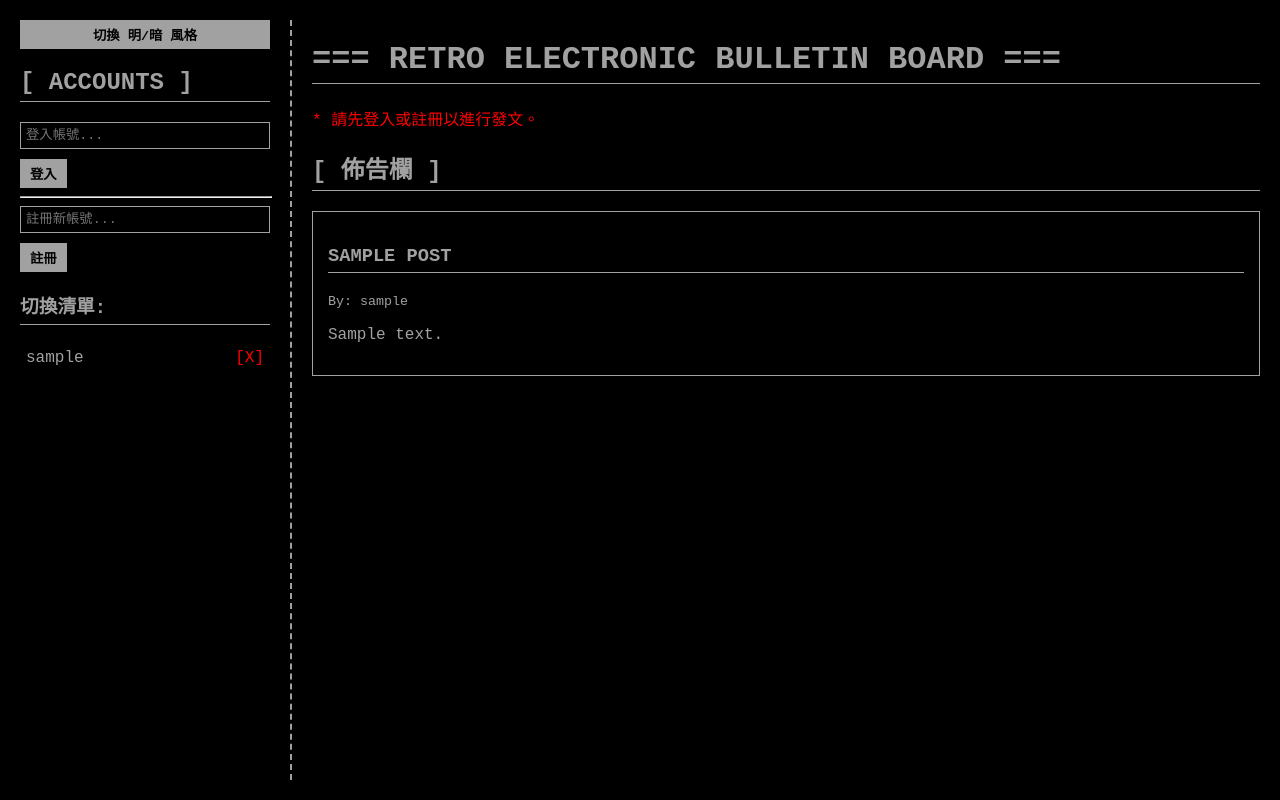
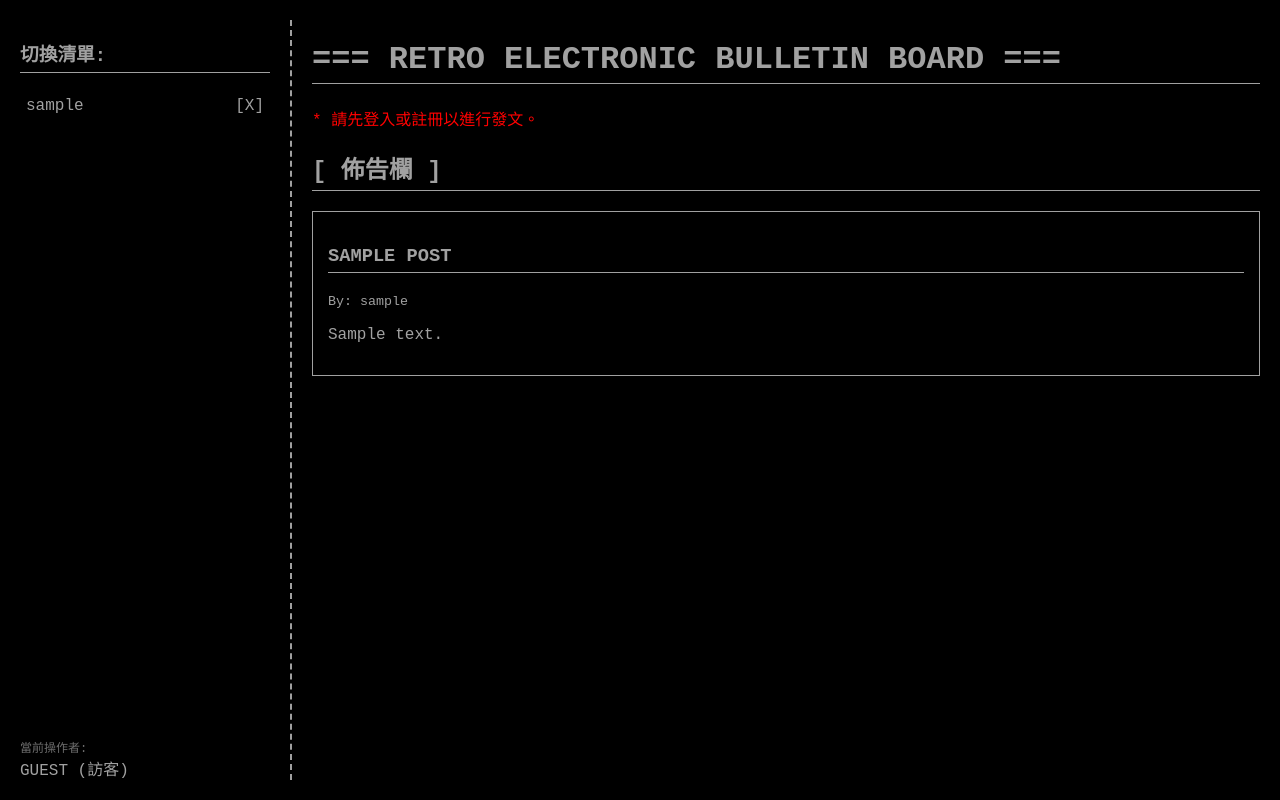
Before and after one commit to hibrite/roleplay, a Flask app: page / in a window 1280 px wide. Run offline with Flask 3, Linux system fonts and the light colour scheme; a database or web service that is not in the repository returns one stand-in record (values such as "Sample title"); some libraries are stand-ins or nearby versions.

Commit message:
Add files via upload

```diff
--- a/retro_forum/templates/index.html
+++ b/retro_forum/templates/index.html
@@ -44,26 +44,28 @@
 <body>
 
     <div id="sidebar">
-        <button onclick="document.body.classList.toggle('day-mode')">切換 明/暗 風格</button>
-        <h2>[ ACCOUNTS ]</h2>
+        <h3>切換清單:</h3>
+        <div>
+            {% if not user_list %}
+                <p style="color: #6e6e6e;">(無建立帳號)</p>
+            {% endif %}
 
-        <form action="/login" method="POST">
-            <input type="text" name="username" placeholder="登入帳號..." required>
-            <button type="submit">登入</button>
-        </form>
-        <hr style="width:100%">
-        <form action="/register" method="POST">
-            <input type="text" name="username" placeholder="註冊新帳號..." required>
-            <button type="submit">註冊</button>
-        </form>
+            {% for user in user_list %}
+                <div class="user-item {% if user == current_user %}active{% endif %}">
+                    <a href="/switch_user/{{ user }}">
+                        {% if user == current_user %}* {% endif %}{{ user }}
+                    </a>
+                    <a href="/logout/{{ user }}" class="logout-btn">[X]</a>
+                </div>
+            {% endfor %}
+        </div>
 
-        <h3>切換清單:</h3>
-        {% for user in user_list %}
-            <div class="user-item {% if user == current_user %}active{% endif %}">
-                <a href="/switch_user/{{ user }}">{{ user }}</a>
-                <a href="/logout/{{ user }}" style="color:red">[X]</a>
-            </div>
-        {% endfor %}
+        <div style="margin-top: auto; font-size: 12px; color: #6e6e6e;">
+            當前操作者:<br>
+            <span style="color: #a1a1a1; font-size: 16px;">
+                {% if current_user %}{{ current_user }}{% else %}GUEST (訪客){% endif %}
+            </span>
+        </div>
     </div>
 
     <div id="main-content">
```
